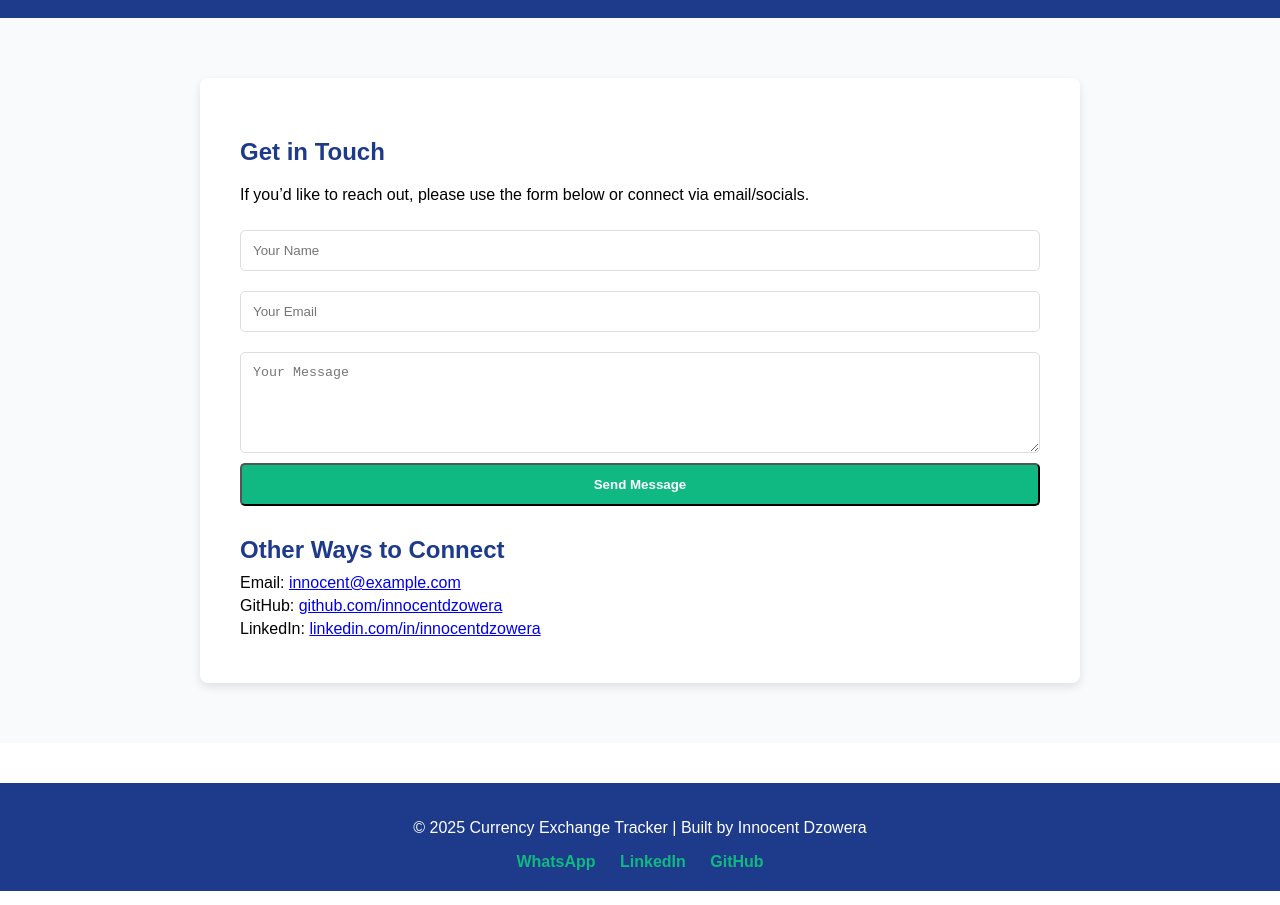
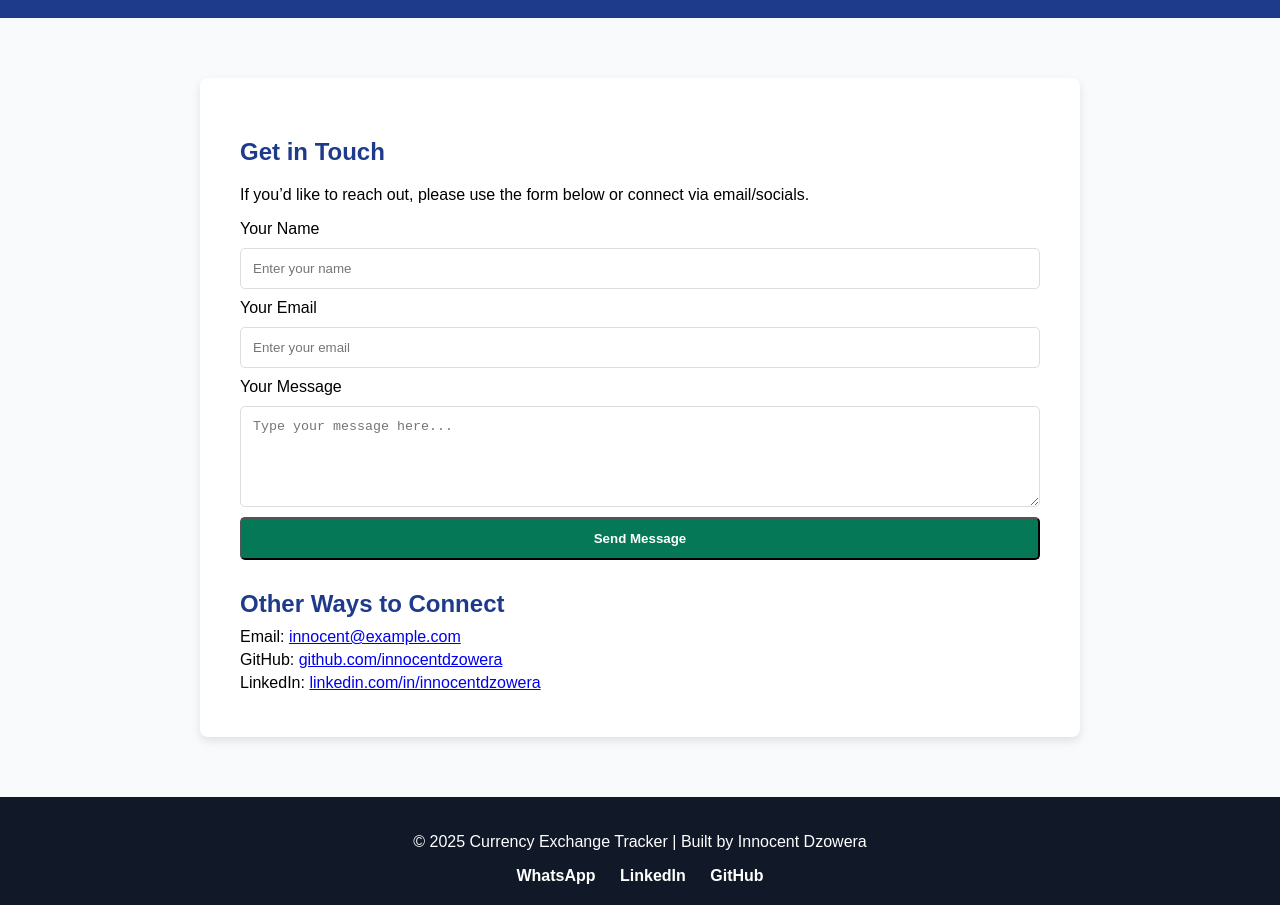
Before and after one commit to dzowera/final-project01, a plain HTML site: page contact.html in a window 1280 px wide. Shown: the part 52-957 px from the top of the page. Drawn offline with Linux system fonts and the light colour scheme.

Commit message:
improving accessibility of the page

```diff
--- a/contact.html
+++ b/contact.html
@@ -32,9 +32,19 @@
 
       <!-- Contact Form -->
       <form class="contact-form" id="contact-form">
-        <input type="text" placeholder="Your Name" required>
-        <input type="email" placeholder="Your Email" required>
-        <textarea placeholder="Your Message" rows="5" required></textarea>
+        <!-- Name field -->
+        <label for="name">Your Name</label>
+        <input type="text" id="name" placeholder="Enter your name" required>
+
+        <!-- Email field -->
+        <label for="email">Your Email</label>
+        <input type="email" id="email" placeholder="Enter your email" required>
+
+        <!-- Message field -->
+        <label for="message">Your Message</label>
+        <textarea id="message" placeholder="Type your message here..." rows="5" required></textarea>
+
+        <!-- Submit button -->
         <button type="submit" class="btn">Send Message</button>
       </form>
 
--- a/css/style.css
+++ b/css/style.css
@@ -103,8 +103,8 @@ body {
 }
 
 .btn {
-  background: #10B981; /* emerald green */
-  color: white;
+  background: #047857; /* emerald green */
+  color: #FFFFFF;
   padding: 12px 25px;
   text-decoration: none;
   border-radius: 5px;
@@ -186,6 +186,7 @@ body {
 .news-container h2 {
   color: #1E3A8A;
   margin-bottom: 20px;
+  color: #065F46;
 }
 
 #news-list {
@@ -204,7 +205,7 @@ body {
 
 #news-list a {
   text-decoration: none;
-  color: #10B981;
+  color: #065F46;
   font-weight: bold;
 }
 
@@ -301,24 +302,18 @@ body {
 
 /* Footer */
 .footer {
-  background: #1E3A8A; /* deep blue */
-  color: white;
+  background: #111827; /* dark */
+  color: #FFFFFF;
   text-align: center;
   padding: 20px;
-  margin-top: 40px;
 }
-
-.footer-links {
-  margin-top: 10px;
+.footer-links a {
+  color: #FFFFFF;
+  font-weight: 600;
+  text-decoration: none;
+  margin: 0 10px;
 }
-
-.footer-links a {
-  color: #10B981; /* emerald green */
-  margin: 0 10px;
-  text-decoration: none;
-  font-weight: bold;
-}
-
 .footer-links a:hover {
   text-decoration: underline;
+  opacity: 0.85; /* subtle feedback, still passes contrast */
 }
```
Also changed, not shown: index.html (+10 -0 lines).
